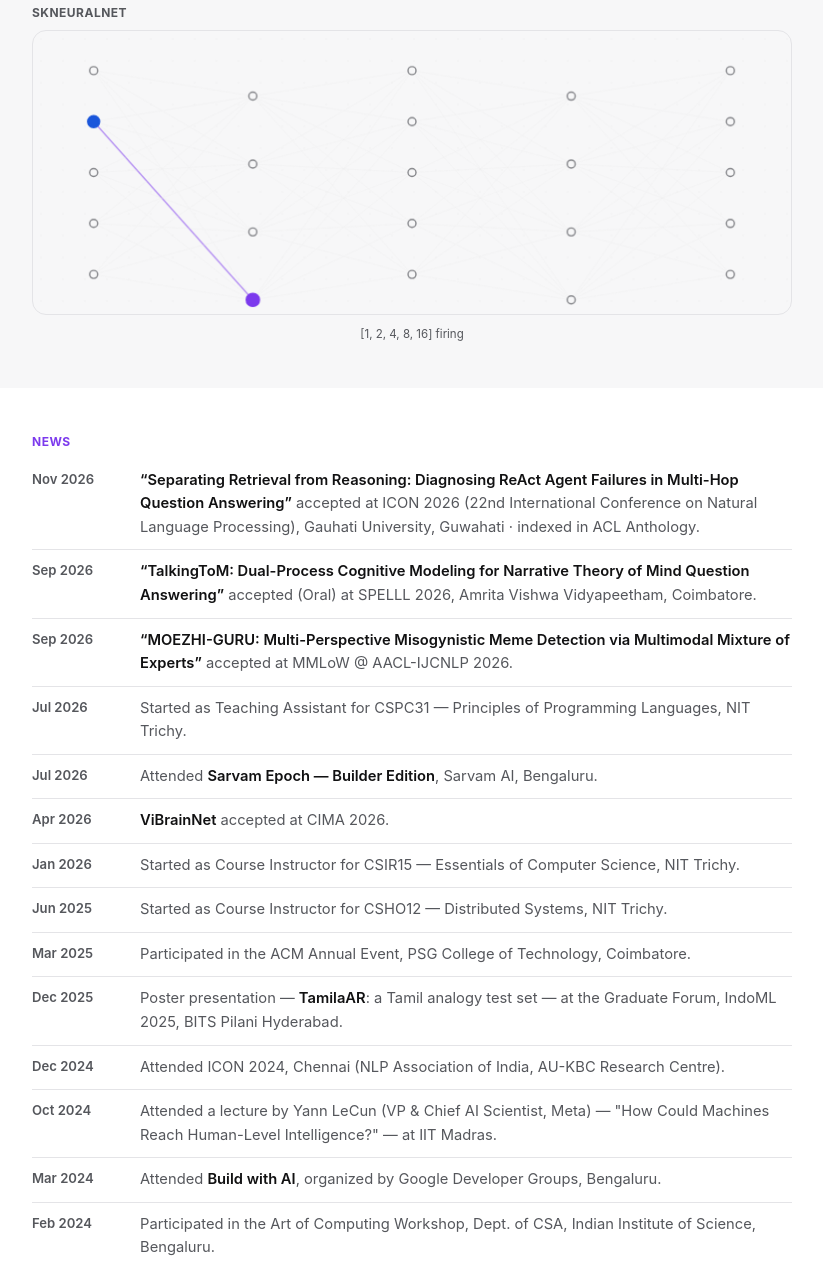
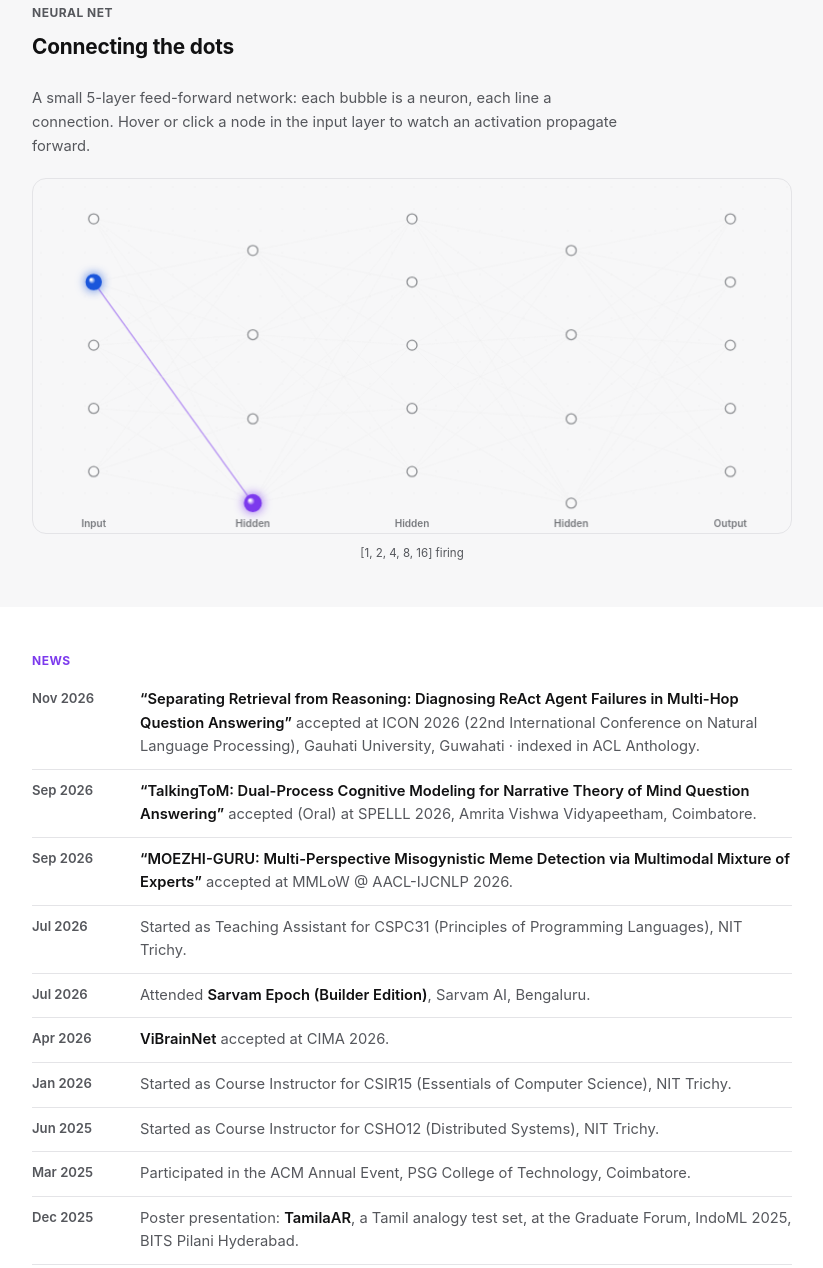
Before and after one commit to SEKAR147/Sekar147.github.io, a plain HTML site: page index.html in a window 1280 px wide. Shown: the part 514-1782 px from the top of the page, without its empty margins (228-1051 px from the left). Drawn offline with Linux system fonts and the light colour scheme.

Commit message:
Give the neural-net section a proper title, layer labels, and glossy bubble nodes; remove em dashes site-wide

```diff
--- a/index.html
+++ b/index.html
@@ -4,7 +4,7 @@
 <meta charset="UTF-8">
 <meta name="viewport" content="width=device-width, initial-scale=1.0">
 <title>SKNeuralNet &middot; Sekar M</title>
-<meta name="description" content="Sekar M — PhD Research Scholar, Department of Computer Science and Engineering, NIT Tiruchirappalli. NLP, LLM reasoning, Indian legal QA, Mixture-of-Experts.">
+<meta name="description" content="Sekar M, PhD Research Scholar, Department of Computer Science and Engineering, NIT Tiruchirappalli. NLP, LLM reasoning, Indian legal QA, Mixture-of-Experts.">
 <link rel="icon" href="data:,">
 <link rel="stylesheet" href="style.css">
 </head>
@@ -76,10 +76,12 @@
 
   <section class="section section-alt" id="neuralnet">
     <div class="section-inner">
-      <span class="section-tag">SKNeuralNet</span>
+      <span class="section-tag">Neural Net</span>
+      <h2 class="section-title">Connecting the dots</h2>
+      <p class="net-intro">A small 5-layer feed-forward network: each bubble is a neuron, each line a connection. Hover or click a node in the input layer to watch an activation propagate forward.</p>
       <div class="hero-visual">
         <canvas id="netCanvas"></canvas>
-        <p class="visual-caption" id="visualCaption">hover or click to fire</p>
+        <p class="visual-caption" id="visualCaption">hover or click an input node to fire</p>
       </div>
     </div>
   </section>
@@ -91,15 +93,15 @@
         <li><span class="news-date">Nov 2026</span><span class="news-text"><strong>&ldquo;Separating Retrieval from Reasoning: Diagnosing ReAct Agent Failures in Multi-Hop Question Answering&rdquo;</strong> accepted at ICON 2026 (22nd International Conference on Natural Language Processing), Gauhati University, Guwahati &middot; indexed in ACL Anthology.</span></li>
         <li><span class="news-date">Sep 2026</span><span class="news-text"><strong>&ldquo;TalkingToM: Dual-Process Cognitive Modeling for Narrative Theory of Mind Question Answering&rdquo;</strong> accepted (Oral) at SPELLL 2026, Amrita Vishwa Vidyapeetham, Coimbatore.</span></li>
         <li><span class="news-date">Sep 2026</span><span class="news-text"><strong>&ldquo;MOEZHI-GURU: Multi-Perspective Misogynistic Meme Detection via Multimodal Mixture of Experts&rdquo;</strong> accepted at MMLoW @ AACL-IJCNLP 2026.</span></li>
-        <li><span class="news-date">Jul 2026</span><span class="news-text">Started as Teaching Assistant for CSPC31 — Principles of Programming Languages, NIT Trichy.</span></li>
-        <li><span class="news-date">Jul 2026</span><span class="news-text">Attended <strong>Sarvam Epoch — Builder Edition</strong>, Sarvam AI, Bengaluru.</span></li>
+        <li><span class="news-date">Jul 2026</span><span class="news-text">Started as Teaching Assistant for CSPC31 (Principles of Programming Languages), NIT Trichy.</span></li>
+        <li><span class="news-date">Jul 2026</span><span class="news-text">Attended <strong>Sarvam Epoch (Builder Edition)</strong>, Sarvam AI, Bengaluru.</span></li>
         <li><span class="news-date">Apr 2026</span><span class="news-text"><strong>ViBrainNet</strong> accepted at CIMA 2026.</span></li>
-        <li><span class="news-date">Jan 2026</span><span class="news-text">Started as Course Instructor for CSIR15 — Essentials of Computer Science, NIT Trichy.</span></li>
-        <li><span class="news-date">Jun 2025</span><span class="news-text">Started as Course Instructor for CSHO12 — Distributed Systems, NIT Trichy.</span></li>
+        <li><span class="news-date">Jan 2026</span><span class="news-text">Started as Course Instructor for CSIR15 (Essentials of Computer Science), NIT Trichy.</span></li>
+        <li><span class="news-date">Jun 2025</span><span class="news-text">Started as Course Instructor for CSHO12 (Distributed Systems), NIT Trichy.</span></li>
         <li><span class="news-date">Mar 2025</span><span class="news-text">Participated in the ACM Annual Event, PSG College of Technology, Coimbatore.</span></li>
-        <li><span class="news-date">Dec 2025</span><span class="news-text">Poster presentation — <strong>TamilaAR</strong>: a Tamil analogy test set — at the Graduate Forum, IndoML 2025, BITS Pilani Hyderabad.</span></li>
+        <li><span class="news-date">Dec 2025</span><span class="news-text">Poster presentation: <strong>TamilaAR</strong>, a Tamil analogy test set, at the Graduate Forum, IndoML 2025, BITS Pilani Hyderabad.</span></li>
         <li><span class="news-date">Dec 2024</span><span class="news-text">Attended ICON 2024, Chennai (NLP Association of India, AU-KBC Research Centre).</span></li>
-        <li><span class="news-date">Oct 2024</span><span class="news-text">Attended a lecture by Yann LeCun (VP &amp; Chief AI Scientist, Meta) — "How Could Machines Reach Human-Level Intelligence?" — at IIT Madras.</span></li>
+        <li><span class="news-date">Oct 2024</span><span class="news-text">Attended a lecture by Yann LeCun (VP &amp; Chief AI Scientist, Meta): "How Could Machines Reach Human-Level Intelligence?" at IIT Madras.</span></li>
         <li><span class="news-date">Mar 2024</span><span class="news-text">Attended <strong>Build with AI</strong>, organized by Google Developer Groups, Bengaluru.</span></li>
         <li><span class="news-date">Feb 2024</span><span class="news-text">Participated in the Art of Computing Workshop, Dept. of CSA, Indian Institute of Science, Bengaluru.</span></li>
       </ul>
@@ -200,7 +202,7 @@
       <p class="mentoring-intro">I've been fortunate to co-mentor a number of talented B.Tech and M.Tech students
         and interns through their research projects during my PhD. Watching them grow into confident researchers
         and now carry that curiosity into serious roles across industry and research has been one of the most
-        rewarding parts of this journey — I remain genuinely grateful to have guided each of them.</p>
+        rewarding parts of this journey, and I remain genuinely grateful to have guided each of them.</p>
 
       <div class="mentoring-columns">
         <div class="cv-col">
--- a/script.js
+++ b/script.js
@@ -94,7 +94,9 @@
 
   const LAYERS = 5;
   const ROWS = 5;
+  const LABEL_H = 22;
   const LAYER_COLORS = ["--c-blue", "--c-purple", "--c-teal", "--c-pink", "--c-amber"];
+  const LAYER_LABELS = ["Input", "Hidden", "Hidden", "Hidden", "Output"];
   let nodes = [];
   let dpr = Math.max(1, window.devicePixelRatio || 1);
   let w = 0, h = 0;
@@ -119,14 +121,15 @@
 
     nodes = [];
     const padX = w * 0.08;
-    const padY = h * 0.14;
+    const plotH = h - LABEL_H;
+    const padY = plotH * 0.12;
     for (let l = 0; l < LAYERS; l++) {
       const x = padX + (l * (w - 2 * padX)) / (LAYERS - 1);
       const col = [];
       const rowsInCol = ROWS - (l % 2 === 0 ? 0 : 1);
-      const offset = rowsInCol < ROWS ? (h - 2 * padY) / (ROWS - 1) / 2 : 0;
+      const offset = rowsInCol < ROWS ? (plotH - 2 * padY) / (ROWS - 1) / 2 : 0;
       for (let r = 0; r < rowsInCol; r++) {
-        const y = padY + offset + (r * (h - 2 * padY)) / (rowsInCol - 1 || 1);
+        const y = padY + offset + (r * (plotH - 2 * padY)) / (rowsInCol - 1 || 1);
         col.push({ x: x, y: y, activity: 0 });
       }
       nodes.push(col);
@@ -198,7 +201,7 @@
     ctx.fillStyle = border;
     ctx.globalAlpha = 0.4;
     for (let x = 8; x < w; x += 22) {
-      for (let y = 8; y < h; y += 22) {
+      for (let y = 8; y < h - LABEL_H; y += 22) {
         ctx.beginPath();
         ctx.arc(x, y, 0.7, 0, Math.PI * 2);
         ctx.fill();
@@ -206,24 +209,47 @@
     }
     ctx.globalAlpha = 1;
 
-    // nodes (bubbles)
+    // nodes (glossy bubbles)
     nodes.forEach(function (col, l) {
       const color = layerColor(l);
       col.forEach(function (n) {
         n.activity *= 0.965;
-        const r = 4 + n.activity * 3.5;
+        const active = n.activity > 0.05;
+        const r = 5 + n.activity * 4.5;
+        const grad = ctx.createRadialGradient(n.x - r * 0.35, n.y - r * 0.35, r * 0.1, n.x, n.y, r);
+        if (active) {
+          grad.addColorStop(0, "#ffffff");
+          grad.addColorStop(0.4, color);
+          grad.addColorStop(1, color);
+        } else {
+          grad.addColorStop(0, "rgba(255,255,255,0.35)");
+          grad.addColorStop(1, bgAlt());
+        }
         ctx.beginPath();
         ctx.arc(n.x, n.y, r, 0, Math.PI * 2);
-        ctx.fillStyle = n.activity > 0.05 ? color : bgAlt();
-        ctx.globalAlpha = n.activity > 0.05 ? Math.min(1, 0.45 + n.activity) : 1;
+        ctx.fillStyle = grad;
+        if (active) { ctx.shadowColor = color; ctx.shadowBlur = 11; }
         ctx.fill();
-        ctx.lineWidth = 1.4;
-        ctx.strokeStyle = n.activity > 0.05 ? color : fgMuted();
-        ctx.globalAlpha = n.activity > 0.05 ? 1 : 0.7;
+        ctx.shadowBlur = 0;
+        ctx.lineWidth = 1.3;
+        ctx.strokeStyle = active ? color : fgMuted();
+        ctx.globalAlpha = active ? 1 : 0.65;
         ctx.stroke();
         ctx.globalAlpha = 1;
       });
     });
+
+    // layer labels
+    ctx.font = "600 10px -apple-system, BlinkMacSystemFont, 'Segoe UI', sans-serif";
+    ctx.fillStyle = fgMuted();
+    ctx.textAlign = "center";
+    ctx.globalAlpha = 0.8;
+    nodes.forEach(function (col, l) {
+      if (!col.length) return;
+      ctx.fillText(LAYER_LABELS[l] || "", col[0].x, h - 6);
+    });
+    ctx.globalAlpha = 1;
+    ctx.textAlign = "left";
 
     requestAnimationFrame(draw);
   }
--- a/style.css
+++ b/style.css
@@ -375,10 +375,11 @@ a { color: inherit; text-decoration: none; }
 .btn:hover { transform: translateY(-2px); box-shadow: 0 6px 16px -4px color-mix(in srgb, var(--accent) 40%, transparent); }
 
 /* Neural net canvas */
+.net-intro { color: var(--fg-muted); font-size: 0.92rem; max-width: 600px; margin: 0 0 20px; }
 .hero-visual { position: relative; }
 #netCanvas {
   width: 100%;
-  aspect-ratio: 16 / 6;
+  aspect-ratio: 16 / 7.5;
   display: block;
   border: 1px solid var(--border);
   border-radius: 14px;
```
